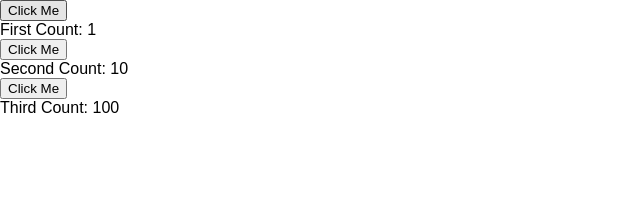
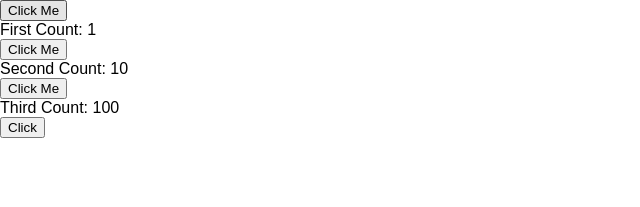
Before and after one commit to stoneyangxu/dissecting-react-and-redux, a React (Create React App) app: page / in a window 1280 px wide. Shown: the top 207 px of the page, without its empty margins (0-640 px from the left). Built offline with nearby package versions, Linux system fonts and the light colour scheme.

Commit message:
lifecycle

```diff
--- a/src/ClickCounter.js
+++ b/src/ClickCounter.js
@@ -7,6 +7,8 @@ class ClickCounter extends Component {
   constructor(props) {
     super(props);
 
+    console.log(`enter constructor ${this.props.caption}`);
+
     this.state = { count: this.props.initValue || 0 };
     this.onClickButton = this.onClickButton.bind(this);
   }
@@ -15,9 +17,23 @@ class ClickCounter extends Component {
     this.setState({ count: this.state.count + 1 })
   }
 
+  componentWillMount() {
+    console.log(`enter componentWillMount ${this.props.caption}`);
+  }
+
+  componentDidMount() {
+    console.log(`enter componentDidMount ${this.props.caption}`);
+  }
+
+  componentWillReceiveProps(nextProps) {
+    console.log(`enter componentWillReceiveProps ${this.props.caption}`);
+  }
+
   render() {
 
-    const {caption} = this.props;
+    console.log(`enter render ${this.props.caption}`);
+
+    const { caption } = this.props;
 
     return (
       <div>
--- a/src/CounterPanel.js
+++ b/src/CounterPanel.js
@@ -8,6 +8,10 @@ class CounterPanel extends Component {
         <ClickCounter caption="First" initValue={1}/>
         <ClickCounter caption="Second" initValue={10} />
         <ClickCounter caption="Third" initValue={100} />
+
+        <div>
+          <button onClick={() => this.forceUpdate()}>Click</button>
+        </div>
       </div>
     );
   }
```
